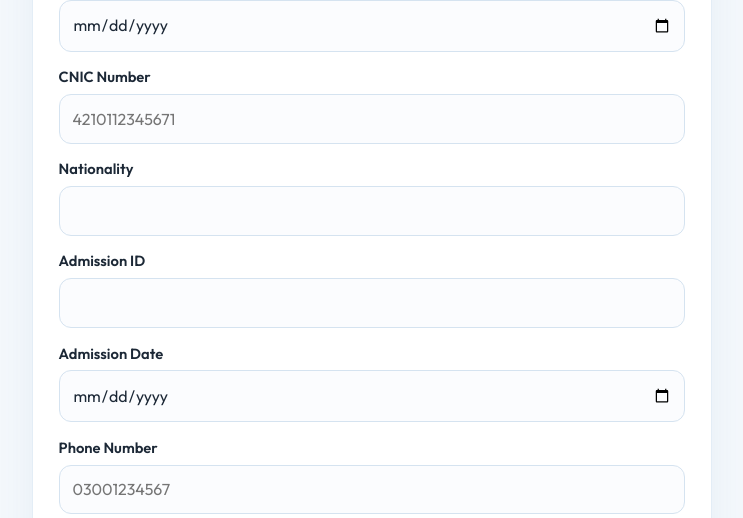
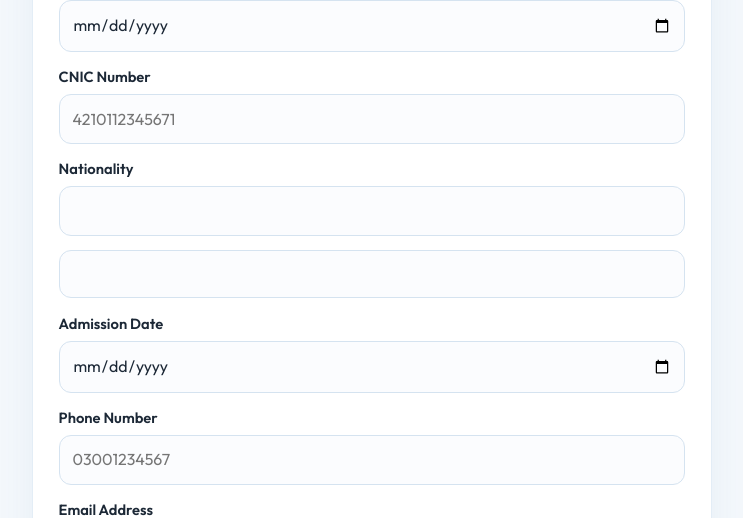
Before and after one commit to RehanRehnova/Documentations-Portal, a Flask app: page / in a window 1280 px wide. Shown: the part 611-1129 px from the top of the page, without its empty margins (268-1011 px from the left). Run offline with Flask 3, Linux system fonts and the light colour scheme.

Commit message:
Update form.html

```diff
--- a/templates/form.html
+++ b/templates/form.html
@@ -59,7 +59,7 @@
   </div>
 
   <div class="field">
-    <label for="admission_id">Admission ID</label>
+    <label Roll ID</label>
     <input id="admission_id" name="admission_id" value="{{ data.admission_id }}" maxlength="40" required aria-invalid="{{ 'true' if errors.admission_id else 'false' }}">
     {% if errors.admission_id %}<p class="error" role="alert">{{ errors.admission_id }}</p>{% endif %}
   </div>
@@ -89,7 +89,7 @@
   </div>
 
   <div class="field">
-    <label for="city">City Mailing Address</label>
+    <label for="city">City (Mailing Address)</label>
     <input id="city" name="city" value="{{ data.city }}" autocomplete="address-level2" maxlength="60" required aria-invalid="{{ 'true' if errors.city else 'false' }}">
     {% if errors.city %}<p class="error" role="alert">{{ errors.city }}</p>{% endif %}
   </div>
```
